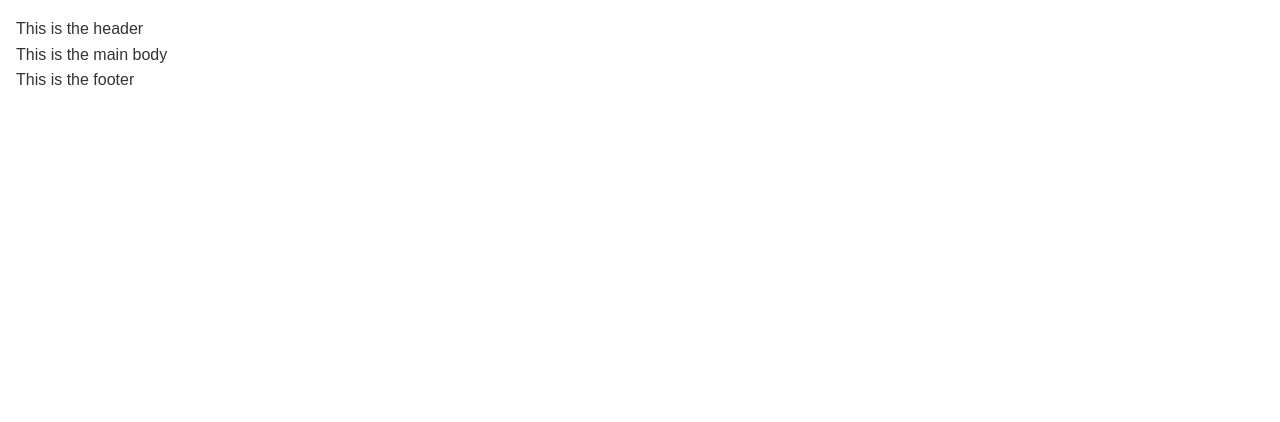
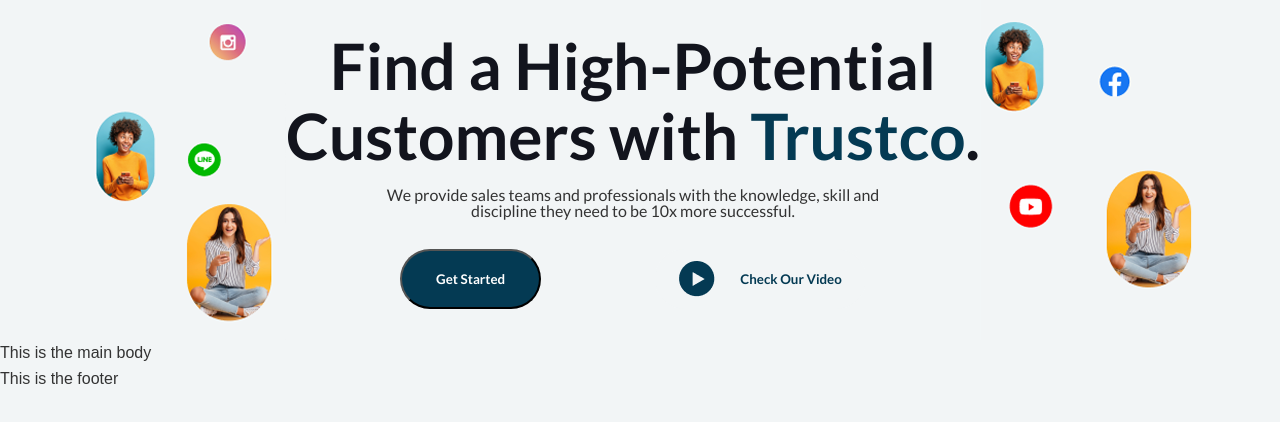
Before and after one commit to soloarcticwolf/trustco-solo, a plain HTML site: page index.html in a window 1280 px wide. Drawn offline with Linux system fonts and the light colour scheme.

Commit message:
hero section design

```diff
--- a/index.html
+++ b/index.html
@@ -5,9 +5,40 @@
     <meta name="viewport" content="width=device-width, initial-scale=1.0" />
     <title>Home</title>
     <link rel="stylesheet" href="/styles.css" />
+    <link rel="preconnect" href="https://fonts.googleapis.com" />
+    <link rel="preconnect" href="https://fonts.gstatic.com" crossorigin />
+    <link
+      href="https://fonts.googleapis.com/css2?family=Lato:ital,wght@0,100;0,300;0,400;0,700;0,900;1,100;1,300;1,400;1,700;1,900&display=swap"
+      rel="stylesheet"
+    />
   </head>
   <body>
-    <header>This is the header</header>
+    <header>
+      <section id="hero">
+        <div class="hero-container">
+          <img class="img-banner" src="/assets/images/hero5.png" alt="Header" />
+          <div class="hero-content">
+            <h1>
+              Find a High-Potential <br />
+              Customers with <span>Trustco</span>.
+            </h1>
+            <p>
+              We provide sales teams and professionals with the knowledge, skill
+              and <br />
+              discipline they need to be 10x more successful.
+            </p>
+            <div class="cta-container">
+              <button class="cta-button primary-cta">Get Started</button>
+              <button class="cta-button secondary-cta cta-image">
+                <img src="/assets/images/Play.png" alt="Play button" />
+                Check Our Video
+              </button>
+            </div>
+          </div>
+          <img class="img-banner" src="/assets/images/hero6.png" alt="Header" />
+        </div>
+      </section>
+    </header>
     <main>This is the main body</main>
     <footer>This is the footer</footer>
   </body>
--- a/styles.css
+++ b/styles.css
@@ -9,15 +9,14 @@ body {
   line-height: 1.6;
   color: var(--text-color);
   background-color: var(--background-color);
-  padding: 1rem;
 }
 
 :root {
-  --primary-color: #007bff;
+  --primary-color: #043a53;
   --secondary-color: #6c757d;
   --accent-color: #ffc107;
   --text-color: #333;
-  --background-color: #fff;
+  --background-color: #f2f5f6;
   --link-color: var(--primary-color);
   --link-hover-color: #0056b3;
 }
@@ -51,3 +50,78 @@ h6 {
   font-size: 1rem;
   margin-bottom: 0.3rem;
 }
+
+/* /////////////////////////////:: Section: Hero :://///////////////////////////// */
+section #hero {
+  height: 700px;
+  width: 1400px;
+  margin: auto;
+  border: 2px solid red;
+}
+.hero-container {
+  display: flex;
+  margin: auto;
+  justify-content: center;
+  align-items: center;
+  background-color: var(--background-color);
+}
+.hero-content h1 {
+  color: #12141d;
+  font-family: Lato;
+  font-weight: 700;
+  font-size: 64px;
+  line-height: 70px;
+  /* letter-spacing: -2%; */
+  text-align: center;
+}
+.hero-content p {
+  font-family: Lato;
+  font-weight: 500;
+  font-size: 16px;
+  line-height: 100%;
+  letter-spacing: 0%;
+  text-align: center;
+}
+.hero-content h1 span {
+  color: var(--primary-color);
+}
+.cta-button {
+  height: 60px;
+  min-width: 141px;
+  gap: 25px;
+  padding-top: 16px;
+  padding-right: 24px;
+  padding-bottom: 16px;
+  padding-left: 24px;
+  border-radius: 55px;
+  color: #fff;
+}
+.cta-container {
+  display: flex;
+  justify-content: space-evenly;
+  align-items: center;
+  margin-top: 30px;
+}
+button {
+  display: flex;
+  justify-content: center;
+  align-items: center;
+  font-weight: 700;
+  font-family: lato;
+  cursor: pointer;
+  animation: 200ms all ease-in-out;
+}
+button:hover {
+  box-shadow: 2px 2px 5px rgba(0, 0, 0, 0.15);
+}
+
+.primary-cta {
+  background: var(--primary-color);
+}
+.secondary-cta {
+  color: #043a53;
+  border: unset;
+  background: var(--background-color);
+}
+
+/* ////////////////////////////////////////////////////////////////////// */
```
Also changed, not shown: assets/images/Hero6.png (added), assets/images/Play.png (added), assets/images/hero5.png (added).
